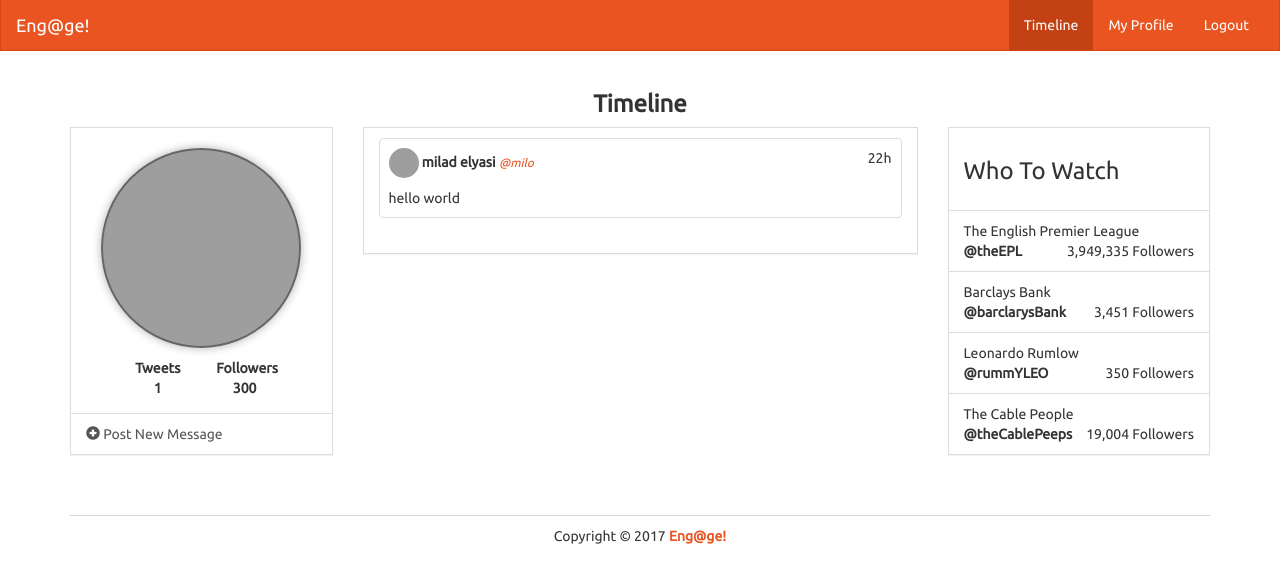
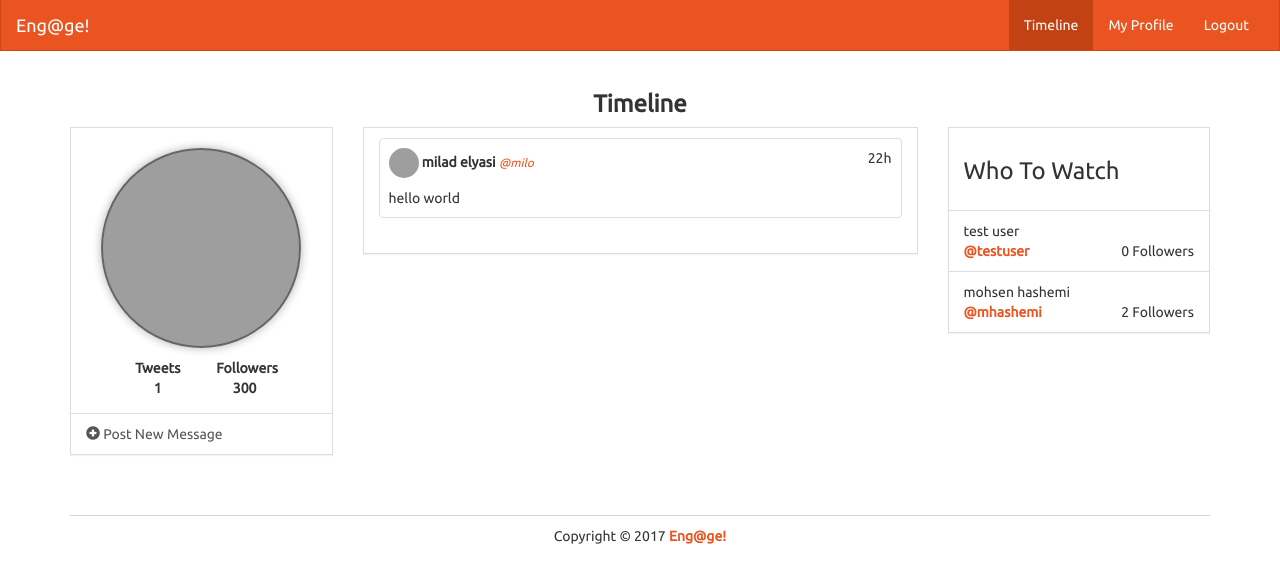
Before and after one commit to hashemidesign/Engage, a Flask app: a page that uses templates/timeline.html in a window 1280 px wide. Shown: the part 201-784 px from the top of the page. Run offline with Flask 2, Linux system fonts and the light colour scheme; data comes from the database, SQL or seed files in the repository; some libraries are stand-ins or nearby versions.

Commit message:
add who to watch section

```diff
--- a/routes.py
+++ b/routes.py
@@ -51,7 +51,9 @@ def profile(username):
     if current_user in followed_by or current_user == user:
         display_follow = False
 
-    return render_template('profile.html', user=user, current_time=current_time, followed_by=followed_by, display_follow=display_follow)
+    who_to_watch = User.query.filter(User.id!=user.id).order_by(db.func.random()).limit(4).all()
+
+    return render_template('profile.html', user=user, current_time=current_time, followed_by=followed_by, display_follow=display_follow, who_to_watch=who_to_watch)
 
 
 @app.route('/timeline', defaults={'username': None})
@@ -69,7 +71,8 @@ def timeline(username):
     form = TweetForm()
     total_tweets = len(tweets)
     current_time = datetime.now()
-    return render_template('timeline.html', form=form, tweets=tweets, current_time=current_time, user=user, total_tweets=total_tweets)
+    who_to_watch = User.query.filter(User.id!=user.id).order_by(db.func.random()).limit(4).all()
+    return render_template('timeline.html', form=form, tweets=tweets, current_time=current_time, user=user, total_tweets=total_tweets, who_to_watch=who_to_watch)
 
 
 @app.route('/post_tweet', methods=['POST'])
--- a/templates/timeline.html
+++ b/templates/timeline.html
@@ -1,5 +1,6 @@
 <!DOCTYPE html>
 <html lang="en">
+
 <head>
 	<meta charset="utf-8">
 	<meta http-equiv="X-UA-Compatible" content="IE=edge">
@@ -10,6 +11,7 @@
 	<link rel="stylesheet" href="{{ url_for('static', filename='bs/css/united.min.css') }}">
 	<link rel="stylesheet" href="{{ url_for('static', filename='css/styles.css') }}">
 </head>
+
 <body>
 
 	<div class="container-fluid">
@@ -58,8 +60,7 @@
 					<div class="panel-body">
 						<div class="row pad">
 							<div class="col-lg-12">
-									<div
-									style="
+								<div style="
 									border-radius: 50%;
 									border: 2px solid #666;
 									box-shadow: 0 0 10px rgba(0,0,0,0.3);
@@ -87,7 +88,8 @@
 						</div>
 					</div>
 					<ul class="list-group">
-							<a class="list-group-item" data-toggle="modal" href="#newPost" data-backdrop="static" data-keboard="false">
+						<a class="list-group-item" data-toggle="modal" href="#newPost" data-backdrop="static"
+							data-keboard="false">
 							<i class="glyphicon glyphicon-plus-sign"></i> Post New Message
 						</a>
 					</ul>
@@ -105,9 +107,12 @@
 										<div class="row">
 											<div class="col-lg-10">
 												<!-- <i class="glyphicon glyphicon-user"></i>  -->
-													<img src="{{ tweet.user.image }}" style="width: 30px; height: 30px;" class="img-circle">
+												<img src="{{ tweet.user.image }}" style="width: 30px; height: 30px;"
+													class="img-circle">
 												<strong>{{ tweet.user.name }}</strong>
-													<small><a href="{{ url_for('profile', username=tweet.user.username) }}"><em>@{{ tweet.user.username }}</em></a></small>
+												<small><a
+														href="{{ url_for('profile', username=tweet.user.username) }}"><em>@{{
+															tweet.user.username }}</em></a></small>
 											</div>
 											<div class="col-lg-2 text-right">
 												{{ (current_time - tweet.date_created)|time_since }}
@@ -133,42 +138,18 @@
 						<h3>Who To Watch</h3>
 					</div>
 					<ul class="list-group">
+						{% for wtw in who_to_watch %}
 						<li class="list-group-item">
-								The English Premier League
+							{{ wtw.name }}
 							<div>
-									<strong>@theEPL</strong>
+								<strong><a href="{{ url_for('profile', username=wtw.username) }}">@{{ wtw.username
+										}}</a></strong>
 								<span class="pull-right">
-										3,949,335 Followers
+									{{ wtw.followed_by.all()|length }} Followers
 								</span>
 							</div>
 						</li>
-							<li class="list-group-item">
-								Barclays Bank
-								<div>
-									<strong>@barclarysBank</strong>
-									<span class="pull-right">
-										3,451 Followers
-									</span>
-								</div>
-							</li>
-							<li class="list-group-item">
-								Leonardo Rumlow
-								<div>
-									<strong>@rummYLEO</strong>
-									<span class="pull-right">
-										350 Followers
-									</span>
-								</div>
-							</li>
-							<li class="list-group-item">
-								The Cable People
-								<div>
-									<strong>@theCablePeeps</strong>
-									<span class="pull-right">
-										19,004 Followers
-									</span>
-								</div>
-							</li>
+						{% endfor %}
 					</ul>
 				</div>
 			</div>
@@ -221,4 +202,5 @@
 	<!-- Bootstrap JavaScript -->
 	<script src="{{ url_for('static', filename='bs/js/bootstrap.min.js') }}"></script>
 </body>
+
 </html>
```
Also changed, not shown: templates/profile.html (+5 -30 lines). Lines whose indentation alone changed are shown as unchanged.
